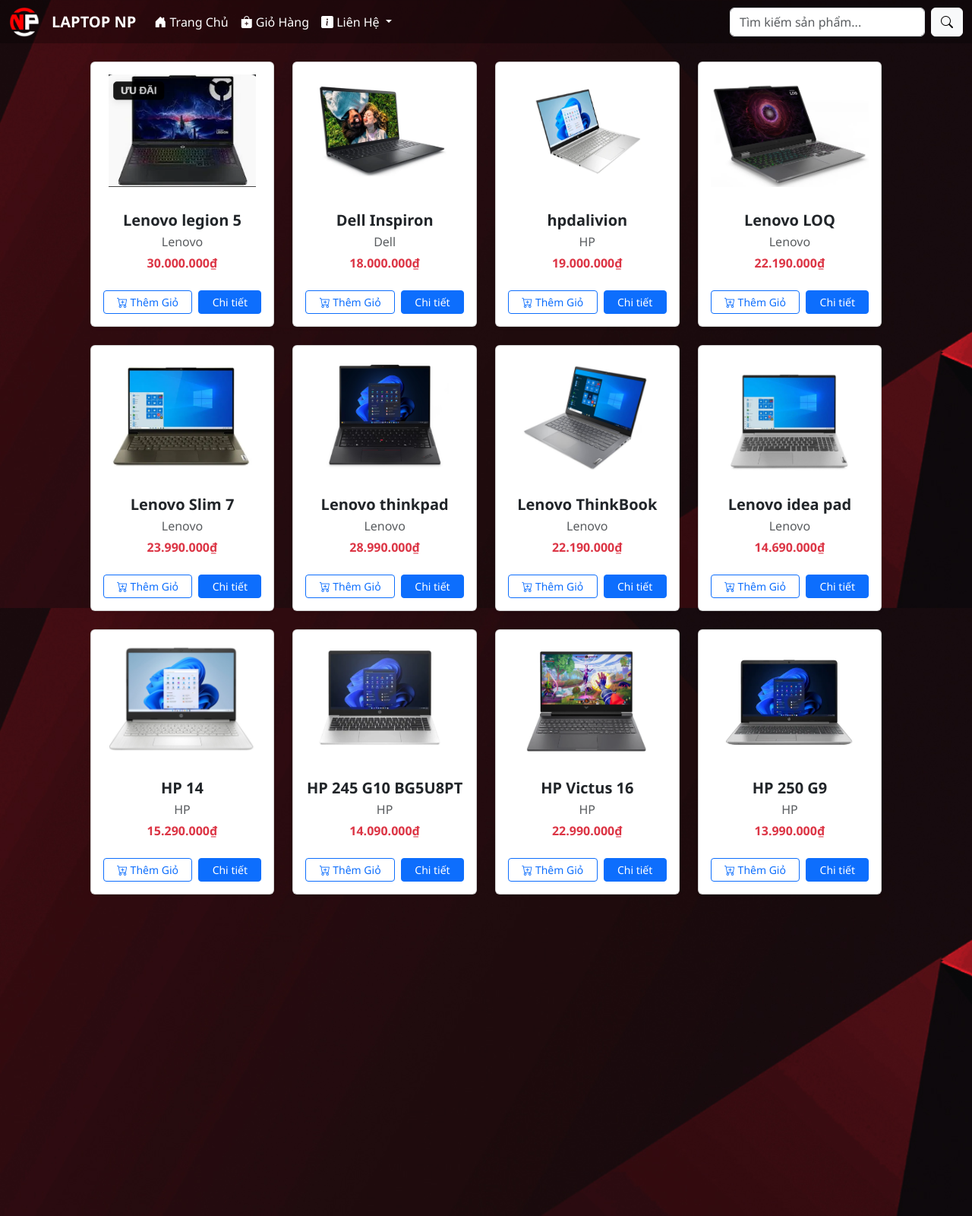
After one commit to NghiaInter0403/LaptopNP, a PHP site: page /src/trangchu.php in a window 1280 px wide. The commit adds this page. Shown: the whole page at 76% size. Run offline with PHP 8.4, Linux system fonts and the light colour scheme; data comes from the database, SQL or seed files in the repository.

Commit message:
tạo trang chủ của user

```diff
--- /dev/null
+++ b/src/trangchu.php
@@ -0,0 +1,143 @@
+<?php
+include "ketnoi.php";
+?>
+<!DOCTYPE html>
+<html lang="en">
+<head>
+    <meta charset="UTF-8">
+    <meta name="viewport" content="width=device-width, initial-scale=1.0">
+    <title>Trang Chủ</title>
+    <link href="https://cdn.jsdelivr.net/npm/bootstrap@5.3.8/dist/css/bootstrap.min.css" rel="stylesheet">
+  <link rel="stylesheet" href="https://cdn.jsdelivr.net/npm/bootstrap-icons@1.11.3/font/bootstrap-icons.min.css">
+  <link rel="stylesheet" href="trangchu.css">
+  <style>
+.hanghoa-container .card {
+  transition: transform 0.3s ease, box-shadow 0.3s ease;
+  cursor: pointer;
+}
+.hanghoa-container .card:hover {
+  transform: scale(1.05) translateY(-5px);
+  box-shadow: 0 10px 25px rgba(0, 0, 0, 0.4);
+  z-index: 10;
+}
+</style>
+</head>
+<body>
+    <!-- Thanh điều hướng -->
+  <nav class="navbar navbar-expand-lg navbar-dark nenxanh">
+    <div class="container-fluid">
+        <div class="logo">
+            <a class="navbar-brand" href="#">
+                <img src="../img/logoNPtrang.png" alt="Logo" width="40" height="40" class="d-inline-block align-text-top">
+            </a>
+        </div>
+      <a class="navbar-brand" href="#"><b>LAPTOP NP</b></a>
+      <button class="navbar-toggler" type="button" data-bs-toggle="collapse" data-bs-target="#menuchinh">
+        <span class="navbar-toggler-icon"></span>
+      </button>
+
+      <div class="collapse navbar-collapse" id="menuchinh">
+        <ul class="navbar-nav me-auto mb-2 mb-lg-0">
+          <li class="nav-item"><a class="nav-link active" href="trangchuad.php"><i class="bi bi-house-door-fill"></i> Trang Chủ</a></li>
+          <li class="nav-item"><a class="nav-link" href="giohang.php"><i class="bi bi-bag-plus-fill"></i> Giỏ Hàng</a></li>
+          <li class="nav-item dropdown">
+            <a class="nav-link dropdown-toggle" href="#" id="nhanhieu" role="button" data-bs-toggle="dropdown">
+             <i class="bi bi-info-square-fill"></i> Liên Hệ
+            </a>
+            <ul class="dropdown-menu">
+              <li><a class="dropdown-item" href="https://www.facebook.com/nghia.phan.76243?locale=vi_VN">Messages</a></li>
+              <li><a class="dropdown-item" href="https://www.tiktok.com/@nghiaphanhihihi">TikTok</a></li>
+              <li><a class="dropdown-item" href="https://www.instagram.com/nghia6485/">Instargam</a></li>
+
+            </ul>
+          </li>
+        </ul>
+
+        <form class="d-flex" role="search" method="GET" action="">
+          <input class="form-control me-2" type="search" name="tukhoa" placeholder="Tìm kiếm sản phẩm..."
+                 value="<?php if(isset($_GET['tukhoa'])) echo htmlspecialchars($_GET['tukhoa']); ?>">
+          <button class="btn btn-light" type="submit"><i class="bi bi-search"></i></button>
+        </form>
+      </div>
+    </div>
+  </nav>
+
+  <!-- Nội dung trang -->
+  <div class="container-fluid mt-4">
+    <div class="row">
+      <div class="col-1"></div>
+      <div class="col-10">
+        <div class="hanghoa-container">
+          <div class="row">
+            <!-- Sản phẩm mẫu -->
+            <?php
+             // Lấy từ khóa tìm kiếm
+            $tukhoa = '';
+            if (isset($_GET['tukhoa']) && !empty(trim($_GET['tukhoa']))) {
+              $tukhoa = trim($_GET['tukhoa']);
+            }
+
+            // Truy vấn sản phẩm
+            $sql = "SELECT mathang.mamathang, mathang.tenmathang, mathang.giaban,
+                           thuonghieu.tenthuonghieu, hinh.hinhanh
+                    FROM mathang
+                    JOIN hinh ON mathang.mamathang = hinh.mamathang
+                    JOIN thuonghieu ON mathang.mathuonghieu = thuonghieu.mathuonghieu";
+
+            if (!empty($tukhoa)) {
+              $sql .= " WHERE mathang.tenmathang LIKE '%" . $conn->real_escape_string($tukhoa) . "%'";
+            }
+
+            $result = $conn->query($sql);
+
+            if ($result && $result->num_rows > 0) {
+              while ($row = $result->fetch_assoc()) {
+                echo '
+                <div class="col-md-3 mb-4 d-flex">
+                  <div class="card shadow-sm w-100">
+                     <div class="ratio ratio-4x3">
+                      <img src="../img/' . htmlspecialchars($row['hinhanh']) . '"
+                       class="card-img-top object-fit-contain p-3"
+                       alt="' . htmlspecialchars($row['tenmathang']) . '">
+                     </div>
+                  <div class="card-body text-center d-flex flex-column justify-content-between">
+                     <div>
+                      <h5 class="fw-semibold mb-1">' . htmlspecialchars($row['tenmathang']) . '</h5>
+                      <p class="text-muted mb-1">' . htmlspecialchars($row['tenthuonghieu']) . '</p>
+                      <p class="text-danger fw-bold fs-6">' . number_format($row['giaban'], 0, ',', '.') . '₫</p>
+                      </div>
+                  <div class="d-flex justify-content-center gap-2 mt-2">
+                 <a href="themgiohang.php?mamathang=' . $row['mamathang'] . '"
+                 class="btn btn-outline-primary btn-sm flex-fill">
+                 <i class="bi bi-cart-plus"></i> Thêm Giỏ
+                   </a>
+
+                 <a href="chitietsp.php?masanpham=' . $row['mamathang'] . '"
+                 class="btn btn-primary btn-sm flex-fill">
+                 Chi tiết
+                 </a>
+              </div>
+           </div>
+         </div>
+       </div>';
+
+
+              }
+            } else {
+              echo "<p class='text-center text-muted'>Không tìm thấy sản phẩm nào.</p>";
+            }
+            ?>
+<!--hết hàng hóa -->
+          </div> <!-- end row -->
+        </div>
+      </div>
+      <div class="col-1"></div>
+    </div>
+  </div>
+
+
+ <!-- Bootstrap JS -->
+
+  <script src="https://cdn.jsdelivr.net/npm/bootstrap@5.3.8/dist/js/bootstrap.bundle.min.js"></script>
+</body>
+</html>
```
Also changed, not shown: src/giohang.php (+5 -7 lines).
